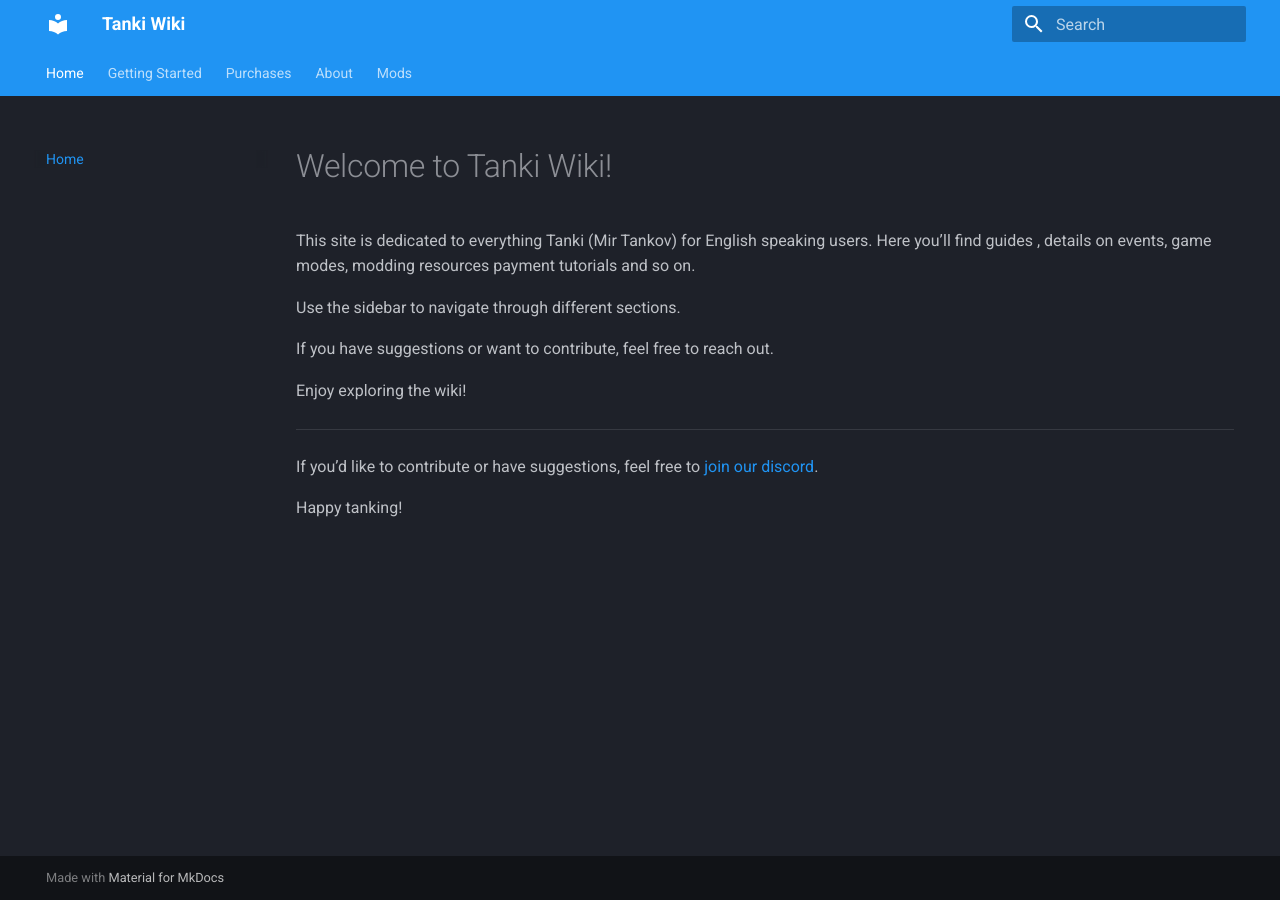
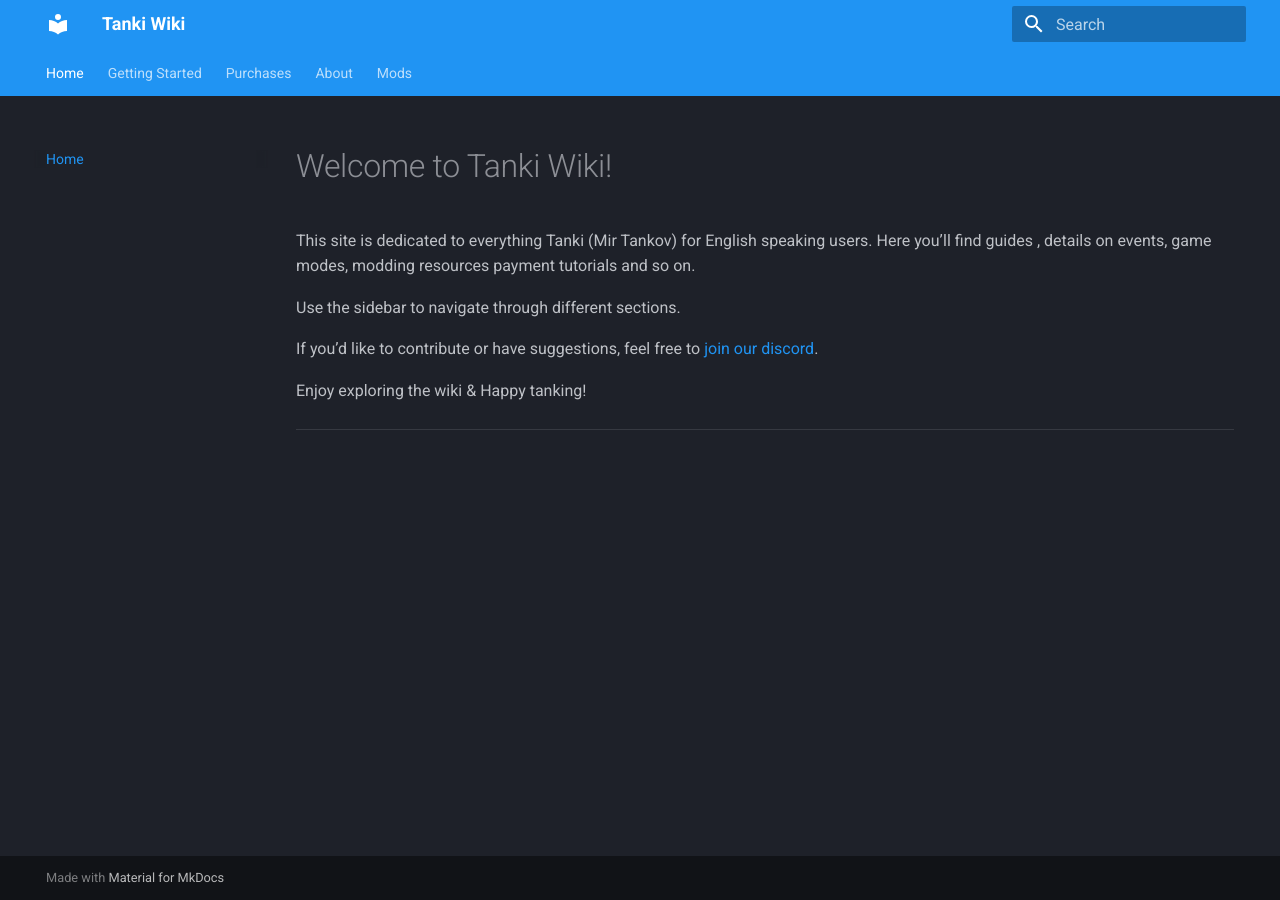
Before and after one commit to GtafanWRLD/tanki-wiki, an MkDocs documentation site: the page built from docs/index.md, in a window 1280 px wide. Built offline with MkDocs 1.6.1 and Material for MkDocs 9.7.7, drawn with Linux system fonts in a browser that asks for light colours.

Commit message:
Update index.md

```diff
--- a/docs/index.md
+++ b/docs/index.md
@@ -6,12 +6,8 @@
 
 Use the sidebar to navigate through different sections.
 
-If you have suggestions or want to contribute, feel free to reach out.
+If you’d like to contribute or have suggestions, feel free to [join our discord](https://discord.gg/NstYRK8q8T).
 
-Enjoy exploring the wiki!
+Enjoy exploring the wiki & Happy tanking!
 
 ---
-
-If you’d like to contribute or have suggestions, feel free to [join our discord](https://discord.gg/NstYRK8q8T).
-
-Happy tanking!
```
